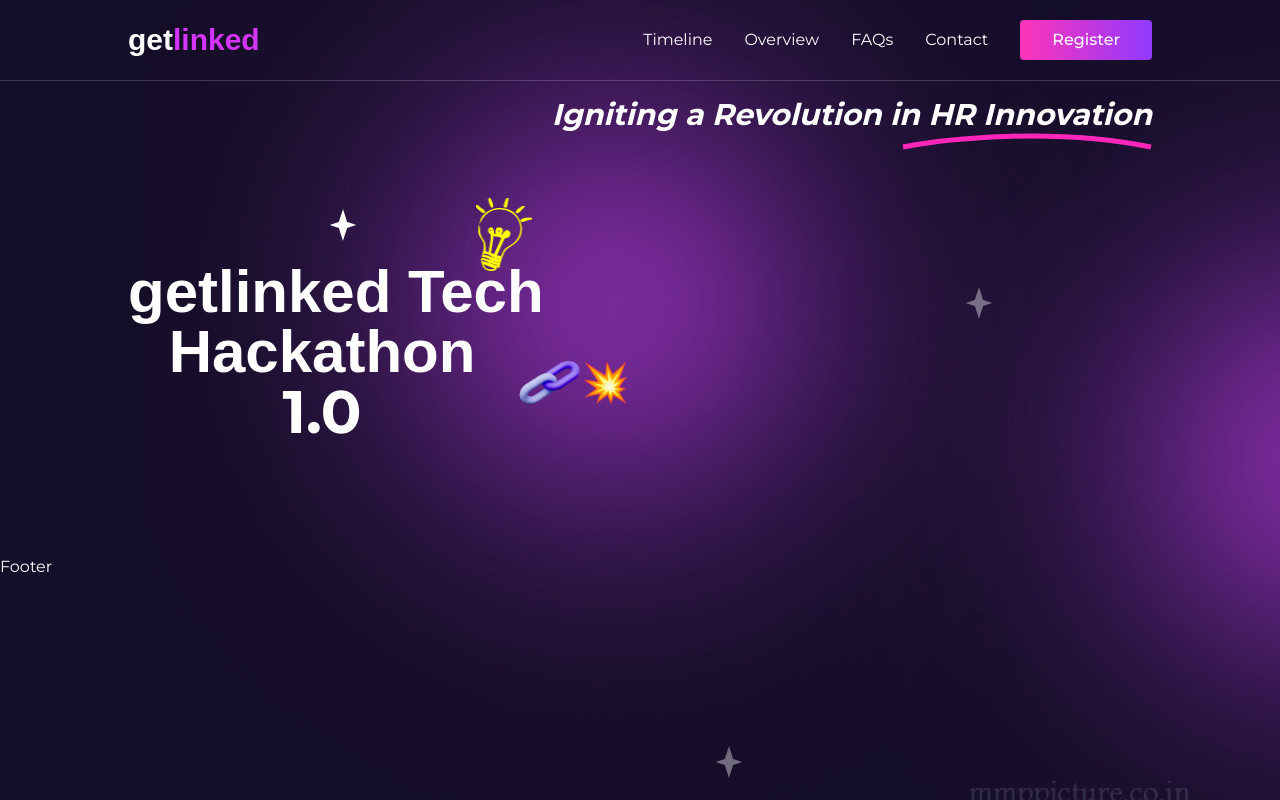
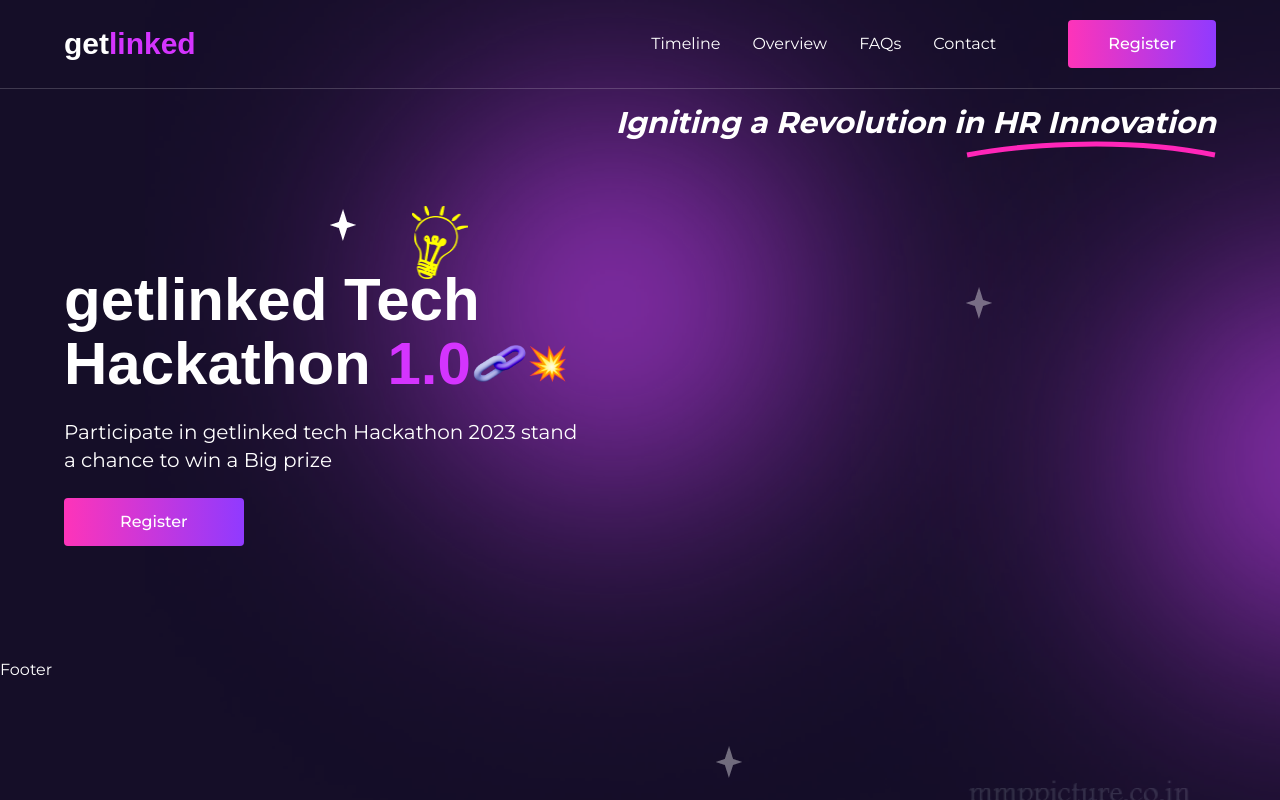
Before and after one commit to gift56/getlinked-ui-challengn, a Next.js app: page / in a window 1280 px wide. Built offline with nearby package versions, Linux system fonts and the light colour scheme; a web font is replaced by a local one.

Commit message:
working on hero page

```diff
--- a/components/LandingpageContent/Hero.tsx
+++ b/components/LandingpageContent/Hero.tsx
@@ -1,3 +1,6 @@
+import Link from "next/link";
+import { CustomizeButton } from "..";
+
 const Hero = () => {
   return (
     <section className="w-full">
@@ -13,24 +16,39 @@ const Hero = () => {
           />
         </div>
 
-        <div className="w-full flex items-center justify-between gap-6 flex-col md:flex-row py-10 md:py-28">
-          <div className="w-full md:flex-1 h-full flex flex-col items-start justify-start">
-            <h2 className="flex flex-col items-center text-center justify-center md:items-start md:justify-start w-full">
-              <span className="relative font-bold text-3xl md:text-5xl lg:text-6xl monitor:text-7xl font-clash">
+        <div className="w-full flex items-center justify-between gap-6 flex-col md:flex-row">
+          <div className="w-full md:flex-1 h-full flex flex-col gap-6 items-start justify-start  py-10 md:py-28">
+            <h2 className="flex flex-col items-center text-center gap-1 justify-center md:items-start md:justify-start w-full">
+              <span className="relative font-bold text-3xl tab:text-5xl lg:text-6xl monitor:text-7xl font-clash">
                 getlinked Tech
                 <img
                   src="/icon/lightbulbIcon.png"
                   alt="bulb"
-                  className="w-5 h-5 absolute -top-3 right-3 md:w-14 md:h-[73px] z-10 md:-top-16"
+                  className="w-5 h-5 absolute -top-3 right-3 tab:w-14 tab:h-[73px] z-10 md:-top-16"
                 />
               </span>
               <span className="flex items-center">
-                <span className="font-bold text-3xl md:text-5xl lg:text-6xl monitor:text-7xl font-clash">
-                  Hackathon <span>1.0</span>
+                <span className="font-bold text-3xl tab:text-5xl xl:text-6xl monitor:text-7xl font-clash">
+                  Hackathon <span className="font-clash text-primary">1.0</span>
                 </span>
-                <img src="/icon/heroIcon.png" alt="hero-chanin" className="w-16 md:w-28 h-auto" />
+                <img
+                  src="/icon/heroIcon.png"
+                  alt="hero-chanin"
+                  className="w-16 tab:w-24 h-auto"
+                />
               </span>
             </h2>
+            <p className="text-sm text-center md:text-base lg:text-xl lg:text-start font-normal">
+              Participate in getlinked tech Hackathon 2023 stand{" "}
+              <br className="hidden lg:block" /> a chance to win a Big prize
+            </p>
+            <Link href="/register" className="w-fit">
+              <CustomizeButton
+                text="Register"
+                className="bg-btnlinear border-none rounded !px-14 !py-3"
+                type="button"
+              />
+            </Link>
           </div>
           <div className="w-full md:flex-1 h-full flex items-center justify-start"></div>
         </div>
--- a/components/Navbar.tsx
+++ b/components/Navbar.tsx
@@ -68,7 +68,7 @@ const Navbar = () => {
             <Link href="/register" className="w-fit">
               <CustomizeButton
                 text="Register"
-                className="bg-btnlinear border-none rounded !px-8"
+                className="bg-btnlinear border-none rounded !px-10 !py-3 ml-10"
                 type="button"
               />
             </Link>
--- a/styles/globals.css
+++ b/styles/globals.css
@@ -7,11 +7,11 @@
 }
 
 body {
-  @apply bg-dark text-white bg-bodybg bg-no-repeat bg-local;
+  @apply bg-dark text-white bg-bodybg bg-no-repeat;
 }
 
 .container {
-  @apply lg:w-[80%] mx-auto w-[90%];
+  @apply mx-auto w-[90%];
 }
 
 img {
--- a/tailwind.config.ts
+++ b/tailwind.config.ts
@@ -28,6 +28,7 @@ const config: Config = {
       },
       screens: {
         phone: "400px",
+        tab: "800px",
         monitor: "1380px",
       },
     },
```
